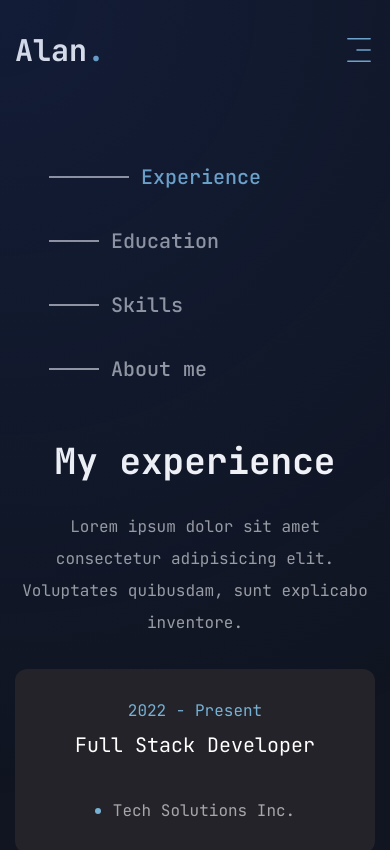
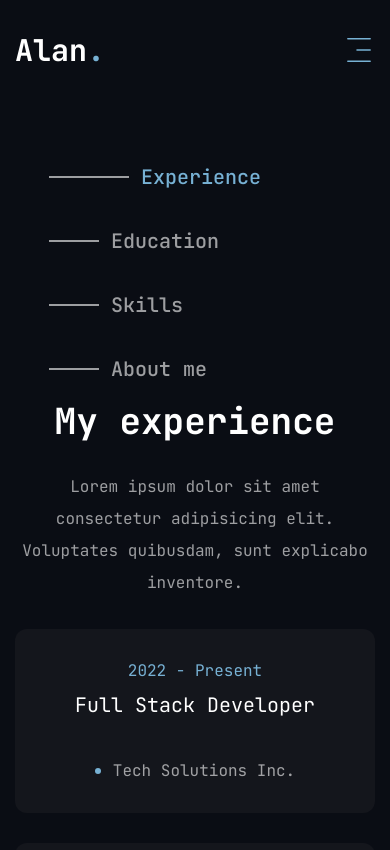
Before and after one commit to alan585/alan-portfolio, a Next.js app: page /about in a window 390 px wide. Shown: the top 850 px of the page. Built offline with nearby package versions, Linux system fonts and the light colour scheme.

Commit message:
feature(cursor) modify styling

```diff
--- a/src/app/about/page.tsx
+++ b/src/app/about/page.tsx
@@ -9,7 +9,6 @@ import {
 } from "@/components/ui/tooltip";
 import { useState } from "react";
 import { motion } from "framer-motion";
-import { ScrollArea } from "@/components/ui/scroll-area";
 
 const About = () => {
   const [tab, setTab] = useState("experience");
@@ -27,7 +26,7 @@ const About = () => {
       <div className="container mx-auto">
         <Tabs
           defaultValue="experience"
-          className="flex flex-col items-center gap-[60px] xl:flex-row xl:items-start"
+          className="flex flex-col items-center gap-[20px] xl:flex-row xl:items-start"
         >
           <TabsList className="mb-24 flex w-full max-w-[300px] flex-col gap-6 pt-[125px] text-white/60 xl:mx-10">
             {tabs.map((item, index) => (
@@ -58,14 +57,12 @@ const About = () => {
                 <p className="mx-auto max-w-[600px] text-white/60 xl:mx-0">
                   {experience.description}
                 </p>
-                <ScrollArea className="h-[400px]">
+
                 <ul className="grid grid-cols-1 gap-[30px] lg:grid-cols-2">
                   {experience.items.map((item, index) => {
                     return (
-                        <li
-                          key={index}
-                          className="flex h-[184px] flex-col items-center justify-center gap-1 rounded-xl bg-[#232329] px-10 py-6 lg:items-start"
-                        >
+                      <motion.div key={index} whileHover={{ scale: 1.05 }}>
+                        <li className="flex h-[184px] flex-col items-center justify-center gap-1 rounded-xl bg-[#232329] bg-opacity-40 px-10 py-6 lg:items-start">
                           <span className="text-accent">{item.duration}</span>
                           <h3 className="min-h-[60px] max-w-[260px] text-center text-xl lg:text-left">
                             {item.position}
@@ -76,10 +73,10 @@ const About = () => {
                             <p className="text-white/60">{item.company}</p>
                           </div>
                         </li>
+                      </motion.div>
                     );
                   })}
                 </ul>
-                </ScrollArea>
               </div>
             </TabsContent>
 
@@ -90,13 +87,13 @@ const About = () => {
                 <p className="mx-auto max-w-[600px] text-white/60 xl:mx-0">
                   {education.description}
                 </p>
-                <ScrollArea className="h-[400px]">
                 <ul className="grid grid-cols-1 gap-[30px] lg:grid-cols-2">
                   {education.items.map((item, index) => {
                     return (
+                      <motion.div whileHover={{ scale: 1.05 }} key={index}>
                         <li
                           key={index}
-                          className="flex h-[184px] flex-col items-center justify-center gap-1 rounded-xl bg-[#232329] px-10 py-6 lg:items-start"
+                          className="flex h-[184px] flex-col items-center justify-center gap-1 rounded-xl bg-[#232329] bg-opacity-40 px-10 py-6 lg:items-start"
                         >
                           <span className="text-accent">{item.duration}</span>
                           <h3 className="min-h-[60px] max-w-[260px] text-center text-xl lg:text-left">
@@ -108,10 +105,10 @@ const About = () => {
                             <p className="text-white/60">{item.institution}</p>
                           </div>
                         </li>
+                      </motion.div>
                     );
                   })}
                 </ul>
-                </ScrollArea>
               </div>
             </TabsContent>
 
@@ -127,10 +124,11 @@ const About = () => {
                 <ul className="grid grid-cols-2 gap-4 sm:grid-cols-3 md:grid-cols-4 xl:gap-[30px]">
                   {skills.skillList.map((skill, index) => {
                     return (
+                      <motion.div whileHover={{ scale: 1.1 }} key={index}>
                         <li key={index}>
                           <TooltipProvider delayDuration={100}>
                             <Tooltip>
-                            <TooltipTrigger className="group flex h-[150px] w-full items-center justify-center rounded-xl bg-[#232329]">
+                              <TooltipTrigger className="group flex h-[150px] w-full items-center justify-center rounded-xl bg-[#232329] bg-opacity-50">
                                 <div className="text-6xl transition-all duration-300 group-hover:text-accent">
                                   {skill.icon}
                                 </div>
@@ -141,6 +139,7 @@ const About = () => {
                             </Tooltip>
                           </TooltipProvider>
                         </li>
+                      </motion.div>
                     );
                   })}
                 </ul>
--- a/src/components/Cursor.tsx
+++ b/src/components/Cursor.tsx
@@ -19,7 +19,7 @@ const CursorGradientCircle = () => {
 
   return (
     <div
-      className="pointer-events-none fixed left-0 top-0 h-screen w-screen opacity-30"
+      className="pointer-events-none fixed left-0 top-0 h-screen w-screen opacity-30 max-lg:hidden"
       style={{
         background: `radial-gradient(circle at ${mousePosition.x}px ${mousePosition.y}px, rgba(30, 58, 138, 0.7), rgba(30, 58, 138, 0) 800px)`,
         transition: "background 0.3s ease-out",
--- a/tailwind.config.ts
+++ b/tailwind.config.ts
@@ -23,9 +23,10 @@ export default {
     fontFamily: {
       primary: "var(--font-jetBrainsMono)",
     },
+    /* #101521 */
     extend: {
       colors: {
-        primary: "#101521",
+        primary: "#0a0d14",
         accent: {
           DEFAULT: "#77B1D4",
           hover: "#517891",
```
Lines whose indentation alone changed are shown as unchanged.
